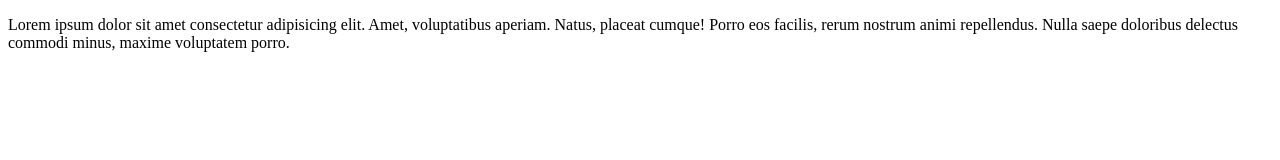
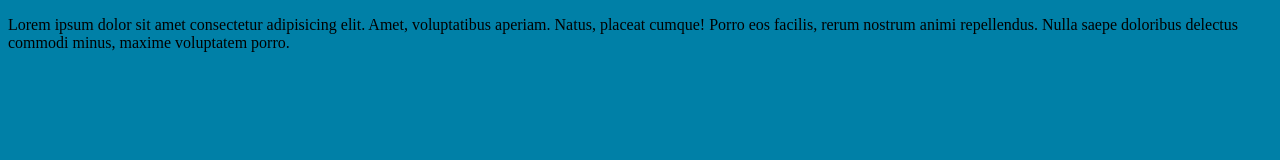
Before and after one commit to SU-HAKIM/git_vscode, a plain HTML site: page index.html in a window 1280 px wide. Drawn offline with Linux system fonts and the light colour scheme.

Commit message:
changed while useing readme file

```diff
--- a/index.html
+++ b/index.html
@@ -5,6 +5,7 @@
     <meta http-equiv="X-UA-Compatible" content="IE=edge">
     <meta name="viewport" content="width=device-width, initial-scale=1.0">
     <title>git-sass</title>
+    <link rel="stylesheet" href="./main.css">
 </head>
 <body>
     <div>
```
Also changed, not shown: 1 other file.
